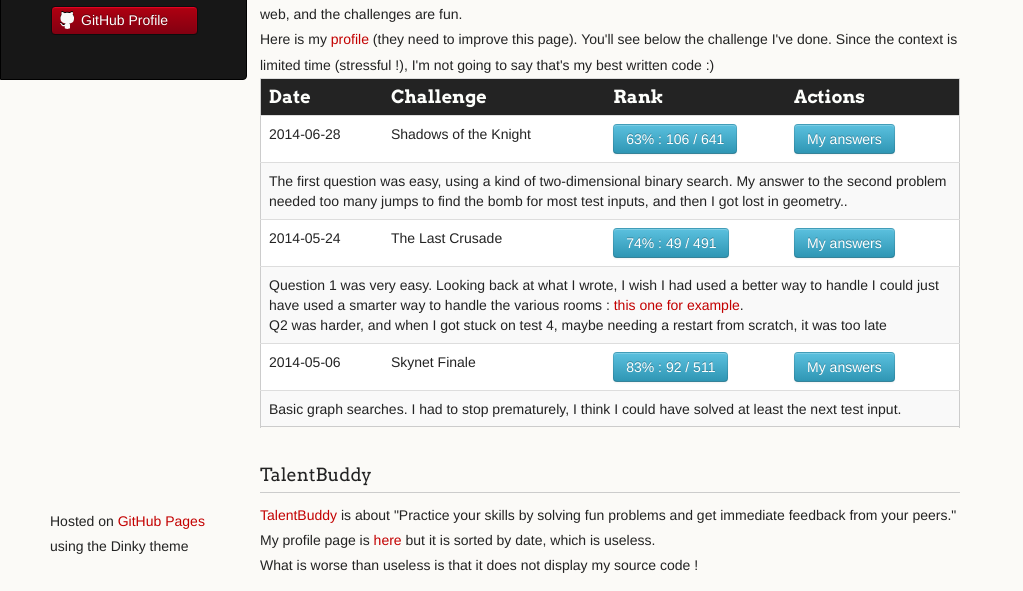
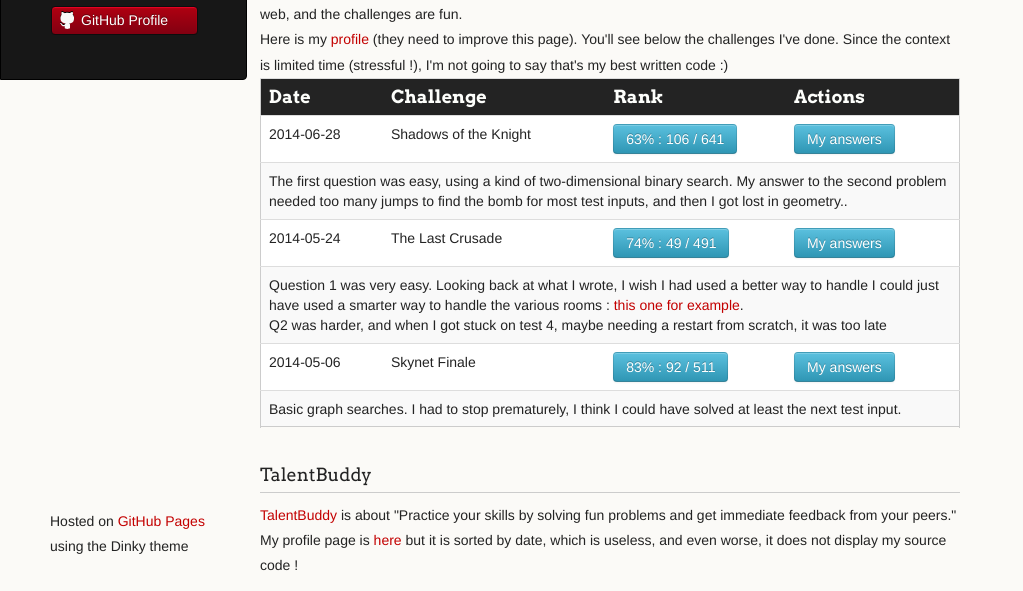
Before and after one commit to guillaumejay/guillaumejay.github.io, a plain HTML site: page index.html in a window 1280 px wide. Shown: the part 209-800 px from the top of the page, without its empty margins (0-1023 px from the left). Drawn offline with Linux system fonts and the light colour scheme.

Commit message:
minor corrections

```diff
--- a/index.html
+++ b/index.html
@@ -34,7 +34,7 @@ This is just a page to link to a few coding contests and challenges.
 
 <a href="http://www.codingame.com/cg/">CodinGame</a> is a website doing (nearly) monthly on-line challenges. It has the best coding UI I've seen on the web, and the challenges are fun.
 <br/>
-Here is my <a target="_blank" href="http://www.codingame.com/cg/#!profile:f87470be96a54c22fe89c2b263fba034901803">profile</A> (they need to improve this page). You'll see below the challenge I've done. Since the context is limited time (stressful !), I'm not going to say that's my best written code :)
+Here is my <a target="_blank" href="http://www.codingame.com/cg/#!profile:f87470be96a54c22fe89c2b263fba034901803">profile</A> (they need to improve this page). You'll see below the challenges I've done. Since the context is limited time (stressful !), I'm not going to say that's my best written code :)
 
 <div style="background:white" class="GA4OFDLF-"> <div class="GA4OFDLB-">
  <table class="GA4OFDLC0 table table-striped"><tr> <th> Date </th> <th> Challenge </th> <th> Rank </th> <th> Actions </th> </tr>
@@ -93,8 +93,7 @@ Here is my <a target="_blank" href="http://www.codingame.com/cg/#!profile:f87470
 <a name="TalentBuddy" class="anchor" href="#TalentBuddy"><span class="octicon octicon-link"></span></a>TalentBuddy</h3>
 
 <p><a href="www.talentbuddy.co"/>TalentBuddy</a> is about "Practice your skills by solving fun problems and get immediate feedback from your peers."<br/>
-My profile page is <a target="_blank" href="http://www.talentbuddy.co/5357ea033a90a43503000274">here</a> but it is sorted by date, which is useless.<br/>
-What is worse than useless is that it does not display my source code !</p>
+My profile page is <a target="_blank" href="http://www.talentbuddy.co/5357ea033a90a43503000274">here</a> but it is sorted by date, which is useless, and even worse, it does not display my source code !</p>
 <p>So, here are the more relevant samples:<p/>
 <ul>
 <li>FizzBuzz : <a href="http://www.talentbuddy.co/challenge/51846c184af0110af3822c30" target=_blank">problem</a>, <a href="https://github.com/guillaumejay/CodingChallenges/blob/master/TalentBuddy/fizzbuzz.cs" target="_blank">my solution</a></li>
```
